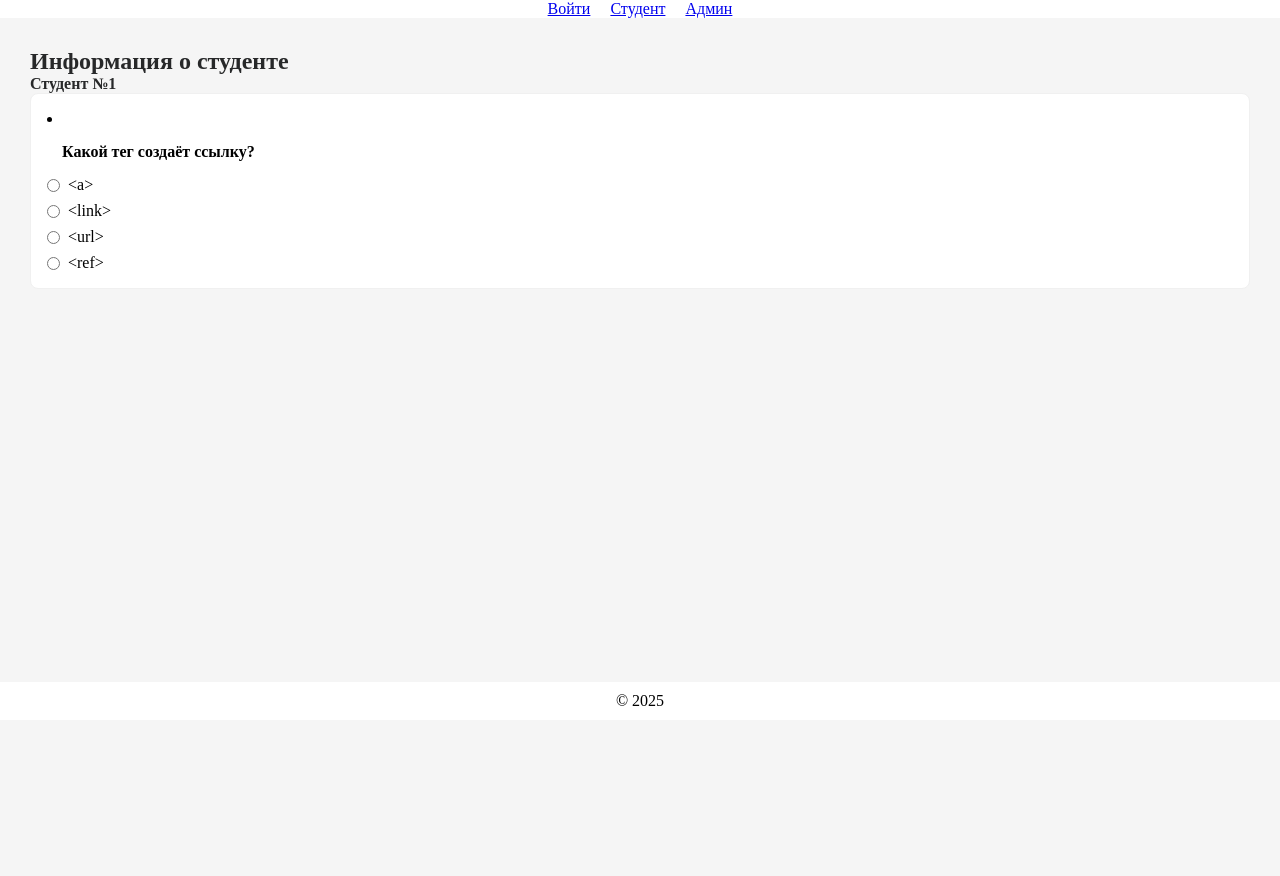
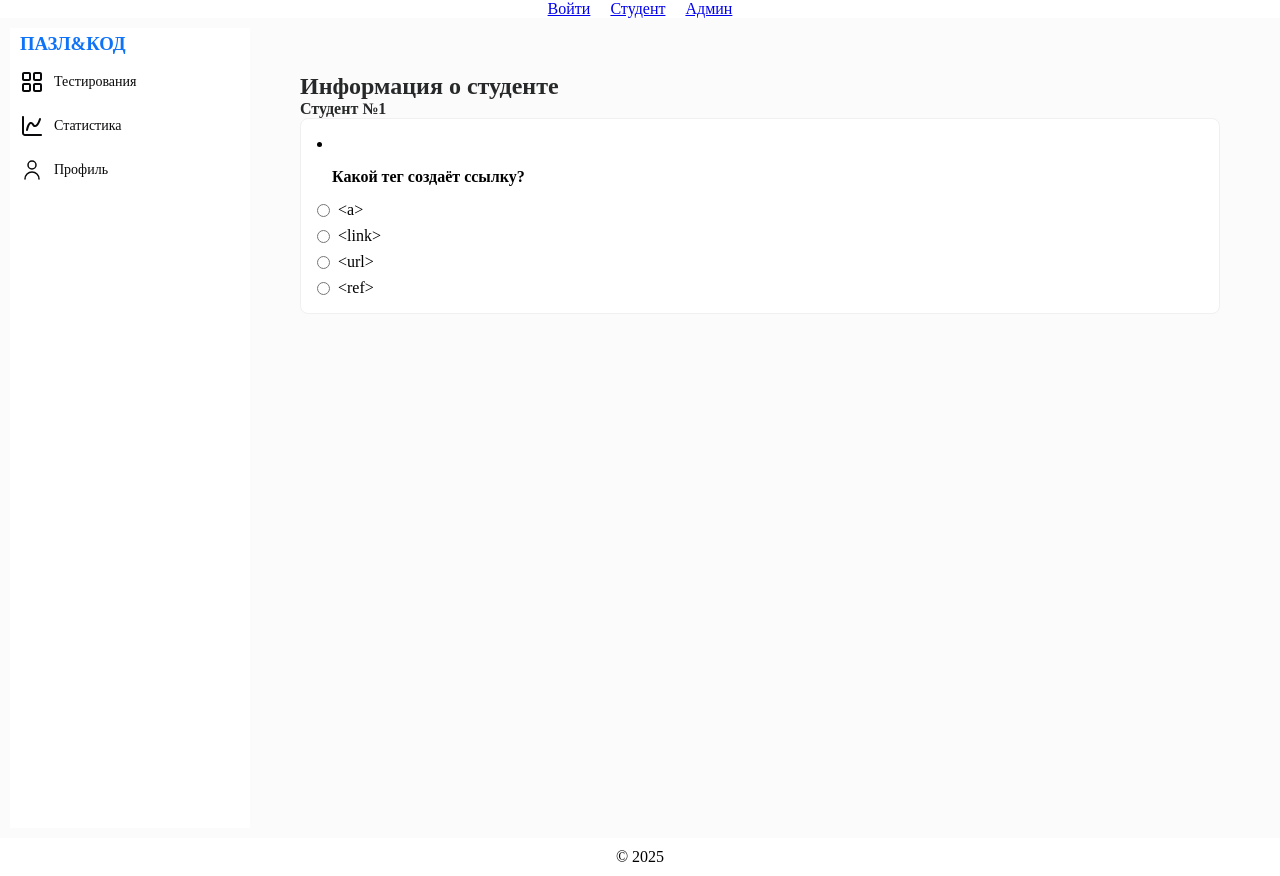
Before and after one commit to elmiragi/Second-project, a React (Vite) app in the folder testing-app/: page /student/test/1 in a window 1280 px wide. Before the commit the page ends 800 px from the top, so only its background shows below. Built offline with nearby package versions, Linux system fonts and the light colour scheme.

Commit message:
types of tests

```diff
--- /dev/null
+++ b/testing-app/src/icons/icons.tsx
@@ -0,0 +1,31 @@
+// export default function TestIcon() {
+
+// }
+export function TestsIcon() {
+  return (
+    <svg width="24" height="24" viewBox="0 0 24 24" fill="none">
+      <path fillRule="evenodd" clipRule="evenodd"
+        d="M2 4C2 2.89543 2.89543 2 4 2H9C10.1046 2 11 2.89543 11 4V9C11 10.1046 10.1046 11 9 11H4C2.89543 11 2 10.1046 2 9V4ZM9 4H4V9H9V4ZM13 4C13 2.89543 13.8954 2 15 2H20C21.1046 2 22 2.89543 22 4V9C22 10.1046 21.1046 11 20 11H15C13.8954 11 13 10.1046 13 9V4ZM20 4H15V9H20V4ZM2 15C2 13.8954 2.89543 13 4 13H9C10.1046 13 11 13.8954 11 15V20C11 21.1046 10.1046 22 9 22H4C2.89543 22 2 21.1046 2 20V15ZM9 15H4V20H9V15ZM13 15C13 13.8954 13.8954 13 15 13H20C21.1046 13 22 13.8954 22 15V20C22 21.1046 21.1046 22 20 22H15C13.8954 22 13 21.1046 13 20V15ZM20 15H15V20H20V15Z"
+        fill="currentColor" />
+    </svg>
+  );
+}
+
+export function StatsIcon() {
+  return (
+    <svg width="24" height="24" viewBox="0 0 24 24" fill="none">
+      <path fillRule="evenodd" clipRule="evenodd"
+        d="M3 2C3.55228 2 4 2.44772 4 3V19C4 19.2652 4.10536 19.5196 4.29289 19.7071C4.48043 19.8946 4.73478 20 5 20H21C21.5523 20 22 20.4477 22 21C22 21.5523 21.5523 22 21 22H5C4.20435 22 3.44129 21.6839 2.87868 21.1213C2.31607 20.5587 2 19.7957 2 19V3C2 2.44772 2.44772 2 3 2ZM20.2425 4.02986C20.7783 4.16381 21.1041 4.70674 20.9701 5.24254C20.7005 6.32125 20.0427 8.16141 19.1138 9.75387C18.6493 10.5501 18.0901 11.3315 17.4404 11.9255C16.7954 12.5152 15.9711 13 15 13C13.4554 13 12.6758 11.822 12.2265 11.143C12.2063 11.1125 12.1868 11.083 12.1679 11.0547C11.6074 10.2139 11.386 10 11 10C10.7471 10 10.4653 10.1159 10.1316 10.484C9.78854 10.8626 9.46614 11.4313 9.17308 12.1346C8.67737 13.3243 8.3489 14.6822 8.10073 15.7082C8.05461 15.8988 8.01127 16.078 7.97014 16.2425C7.83619 16.7783 7.29326 17.1041 6.75746 16.9701C6.22167 16.8362 5.89591 16.2933 6.02986 15.7575C6.06534 15.6156 6.10438 15.4535 6.14734 15.2752C6.392 14.2598 6.76365 12.7172 7.32692 11.3654C7.65886 10.5687 8.08646 9.76242 8.64964 9.14098C9.22224 8.50914 10.0029 8 11 8C12.5446 8 13.3242 9.17801 13.7735 9.85704C13.7937 9.88752 13.8132 9.91699 13.8321 9.9453C14.3926 10.7861 14.614 11 15 11C15.2789 11 15.6421 10.8598 16.0909 10.4495C16.5349 10.0435 16.9757 9.44991 17.3862 8.74613C18.2073 7.33859 18.7995 5.67875 19.0299 4.75746C19.1638 4.22167 19.7067 3.89591 20.2425 4.02986Z"
+        fill="currentColor" />
+    </svg>
+  );
+}
+
+export function ProfileIcon() {
+  return (
+    <svg width="24" height="24" viewBox="0 0 24 24" fill="none">
+      <path d="M19 21C19 17.134 15.866 14 12 14C8.13401 14 5 17.134 5 21M12 11C9.79086 11 8 9.20914 8 7C8 4.79086 9.79086 3 12 3C14.2091 3 16 4.79086 16 7C16 9.20914 14.2091 11 12 11Z"
+        stroke="currentColor" strokeWidth="1.5" strokeLinecap="round" strokeLinejoin="round" />
+    </svg>
+  );
+}
--- a/testing-app/src/index.css
+++ b/testing-app/src/index.css
@@ -6,7 +6,11 @@
 
 body{
   font-family:'Times New Roman', Times, serif;
-  background-color: #f5f5f5;
+  background-color: #fbfbfb;
+}
+
+footer{
+  background-color: #fbfbfb;
 }
 
 .active {
--- a/testing-app/src/layout/StudentLayout.tsx
+++ b/testing-app/src/layout/StudentLayout.tsx
@@ -1,3 +1,5 @@
+
+
 export function StudentLayout() {
     return (
         <>
--- a/testing-app/src/pages/student/StudentPage.tsx
+++ b/testing-app/src/pages/student/StudentPage.tsx
@@ -1,28 +1,130 @@
 import styled from "@emotion/styled";
-import { useNavigate } from "react-router-dom";
-import StudentsTest from "./StudentsTest";
+import { NavLink, useNavigate, Outlet } from "react-router-dom";
+import { ProfileIcon, StatsIcon, TestsIcon } from "../../icons/icons";
 
 
-const StudentContainer = styled.div`
+const MainBox = styled.div`
+  min-height: 100vh;
+  display: grid;
+  grid-template-columns: 240px 1fr;
+  background: #fff;
+`;
+
+const Aside = styled.aside`
+  border-radius: ${(p) => p.theme.radius.md};
+  border: 1px solid red
+  padding: 30px 16px 25px;
+`;
+
+const Main = styled.main`
+  padding: 25px 30px;
+  background-color: #fbfbfb;
+`;
+const Brand = styled.div`
+  padding: 5px 10px;
+  color: #0e73f6;
+`;
+
+const Nav = styled.div`
   display: flex;
   flex-direction: column;
+`;
+
+const Item = styled(NavLink)`
+  border-radius: 10px;
+  text-decoration: none;
+  display: flex;
   align-items: center;
-  justify-content: center;
+  gap: 10px;
+  padding: 10px;
+  color: #09090b;
+  font-weight: 500;
+  font-size: 14px;
+  transition: background 0.15s, color 0.15s;
+
+  &:hover {
+    background: #f6f8fb;
+    border-radius: ${(p) => p.theme.radius.md};
+    color: #0e73f6;
+  }
+  &:focus-visible { outline: 2px solid #0e73f6; outline-offset: 2px; }
+
+  &.active {
+    background: #e8f5ff;
+    color: #0e73f6;
+    border-radius: ${(p) => p.theme.radius.md};
+    font-weight: 600;
+  }
 `;
+
+const IconBox = styled.span`
+    display: inline-grid;
+    place-items: center;
+`;
+
 export function StudentPage() {
-    let navigate = useNavigate();
-    function handleOpenTest() {
-        return navigate('/student/test');
-    }
-    return (
-        <>
-        <StudentContainer>
-        <StudentsTest/>
-        {/* <Outlet/> */}
-        <button onClick={() => handleOpenTest()}>Go tests</button>
-        <button onClick={() => navigate(-1)}>Go back</button>
+  let navigate = useNavigate();
+  return (
+    <MainBox>
+      <Aside>
+        <Brand>
+          <h3>ПАЗЛ&КОД</h3>
+        </Brand>
 
-        </StudentContainer>
-        </>
-    )
+        <Nav>
+          <Item
+            to="/student/tests"
+            className={({ isActive }) => (isActive ? "active" : undefined)}
+          >
+            <IconBox>
+              <TestsIcon />
+            </IconBox>
+            Тестирования
+          </Item>
+
+          <Item
+            to="/student/statistics"
+            className={({ isActive }) => (isActive ? "active" : undefined)}
+          >
+            <IconBox>
+              <StatsIcon />
+            </IconBox>
+            Статистика
+          </Item>
+
+          <Item
+            to="/student/profile"
+            className={({ isActive }) => (isActive ? "active" : undefined)}
+          >
+            <IconBox>
+              <ProfileIcon />
+            </IconBox>
+            Профиль
+          </Item>
+        </Nav>
+      </Aside>
+
+      <Main>
+        <Outlet />
+      </Main>
+    </MainBox>
+  );
 }
+
+// export function StudentPage() {
+//     let navigate = useNavigate();
+//     function handleOpenTest() {
+//         return navigate('/student/test');
+//     }
+//     return (
+//         <>
+//         <StudentContainer>
+//         <StudentsTest/>
+//         <Outlet/>
+//         {/* <button onClick={() => handleOpenTest()}>Go tests</button>
+//         <button onClick={() => navigate(-1)}>Go back</button> */}
+
+//         </StudentContainer>
+//         </>
+//     )
+// }
--- a/testing-app/src/pages/student/StudentTestPage.tsx
+++ b/testing-app/src/pages/student/StudentTestPage.tsx
@@ -1,16 +1,10 @@
 import styled from "@emotion/styled";
 import { useEffect, useState } from "react";
-import { useParams } from "react-router-dom"
-
-
+import { useParams } from "react-router-dom";
 
 const QuestionsContainer = styled.div`
   padding: 20px;
 `;
-
-// const ErrorText = styled.h3`
-//   color: red;
-// `;
 
 const QuestionNumber = styled.h4`
   background: white;
@@ -19,10 +13,6 @@ const QuestionNumber = styled.h4`
   padding: 15px;
 `;
 
-// const QuestionBlock = styled.li`
-//   color: #272829ff;
-//   margin: 10px;
-// `;
 const TextBlock = styled.div`
   color: #272829ff;
 `;
@@ -32,7 +22,6 @@ const Upload = styled.div`
   align-items: center;
   justify-content: center;
 `;
-
 
 const OptionCard = styled.li`
   border: 1px solid #f0f0f0ff;
@@ -59,7 +48,19 @@ const OptionLabel = styled.label`
   }
 `;
 
-
+const TextAnswer = styled.input`
+  width: 100%;
+  padding: 8px 10px;
+  border: 1px solid #ddd;
+  border-radius: 6px;
+  outline: none;
+  box-sizing: border-box;
+  font-size: 14px;
+  &:focus {
+    border-color: #0e8e86;
+    box-shadow: 0 0 0 3px rgba(14, 142, 134, 0.12);
+  }
+`;
 
 export default function StudentTestPage() {
   const params = useParams();
@@ -67,40 +68,50 @@ export default function StudentTestPage() {
   const [questions, setQuestions] = useState<any[]>([]);
   const [error, setError] = useState<string>("");
 
-    console.log('params----', params.id)
+  console.log("params----", params.id);
   const testId = Number(params.id);
-    const filteredQuestions = questions.filter(q => q.testId===testId)
-    const data = '/public/data/questions.json';
-    console.log(filteredQuestions);
+  //const filteredQuestions = questions.filter(q => q.testId===testId);
+  //console.log(filteredQuestions);
+
   useEffect(() => {
+    const data = "/public/data/questions.json";
+    let ignore = false;
     fetch(data)
-            .then(res => {
+      .then((res) => {
         if (!res.ok) throw new Error(`HTTP${res.status}`);
-                    return res.json()})
-            .then(data => {
-                setQuestions(data)})
-            .finally(() => setIsLoading(false))
+        return res.json();
+      })
+      .then((data) => {
+        if (ignore) return;
+        const filteredQuestions = data.filter((q) => q.testId === testId);
+        setQuestions(filteredQuestions);
+      })
       .catch((err) => {
-                setError(err.message);});
+        if (ignore) return;
+        setError(err.message);
+      })
+      .finally(() => setIsLoading(false));
 
-  }, []);
+    return () => {
+      ignore = true;
+    };
+  }, [testId]);
+
   if (Number.isNaN(testId)) return <div>Неверный ID</div>;
   if (isLoading) return <Upload className="custom-loader"></Upload>;
   if (error) return <p style={{ color: "red" }}>Ошибка: {error}</p>;
-    if (filteredQuestions.length === 0) return <div>В текущий момент тесты отсутствуют...</div>;
+  if (questions.length === 0)
+    return <div>В текущий момент тесты отсутствуют...</div>;
 
   return (
     <section>
-            {/* {isLoading && <Upload className="custom-loader"></Upload>}
-            {error && <ErrorText>{error}</ErrorText>} */}
-            {/* {!error && ( */}
+      <QuestionsContainer>
+        <TextBlock>
+          <h2>Информация о студенте</h2>
+          <h4>Студент №{params.id}</h4>
+        </TextBlock>
 
-
-            <QuestionsContainer>
-                <TextBlock><h2>Информация о студенте</h2>
-                <h4>Студент №{params.id}</h4></TextBlock>
-
-                {filteredQuestions.map((q) =>
+        {questions.map((q) => (
           <OptionCard key={q.id}>
             <QuestionNumber>{q.text}</QuestionNumber>
             {q.type === "multiple" && (
@@ -108,7 +119,7 @@ export default function StudentTestPage() {
                 {(q.options ?? []).map((opt, i) => (
                   <li key={i}>
                     <OptionLabel>
-                                    <input id={i} type="checkbox"/>
+                      <input id={i} type="checkbox" />
                       <span>{opt}</span>
                     </OptionLabel>
                   </li>
@@ -121,16 +132,30 @@ export default function StudentTestPage() {
                 {(q.options ?? []).map((opt, i) => (
                   <li key={i}>
                     <OptionLabel>
-                                    <input id={`q-${q.id}-${i}`} type="radio" name={`q-${q.id}`} aria-label={`Option ${i} q - ${q.id}`} />
+                      <input
+                        id={`q-${q.id}-${i}`}
+                        type="radio"
+                        name={`q-${q.id}`}
+                        aria-label={`Option ${i} q - ${q.id}`}
+                      />
                       <span>{opt}</span>
                     </OptionLabel>
                   </li>
                 ))}
               </OptionList>
             )}
-
+            {q.type === "text" && (
+              <div style={{ marginTop: 8 }}>
+                <TextAnswer
+                  type="text"
+                  placeholder="Ваш ответ..."
+                  aria-label={`Ответ на вопрос ${q.id}`}
+                />
+              </div>
+            )}
           </OptionCard>
-            )}
+        ))}
       </QuestionsContainer>
     </section>
-)};
+  );
+}
--- a/testing-app/src/pages/student/StudentsTest.tsx
+++ b/testing-app/src/pages/student/StudentsTest.tsx
@@ -5,6 +5,7 @@ export default function StudentsTest() {
         {id:1, name: 'js'},
         {id:2, name: 'react'},
         {id:3, name: 'python'},
+        {id:4, name: 'css'},
     ];
     return (
         <ul>
--- a/testing-app/src/styles/global.css
+++ b/testing-app/src/styles/global.css
@@ -4,3 +4,7 @@ font-family: Inter, sans-serif;
 background: #f7f9fa;
 color: #222;
 }
+
+ul, ol {
+
+}
```
Also changed, not shown: testing-app/public/data/questions.json (+8 -0 lines), testing-app/src/app/router.tsx (+7 -5 lines). Lines whose indentation alone changed are shown as unchanged.
